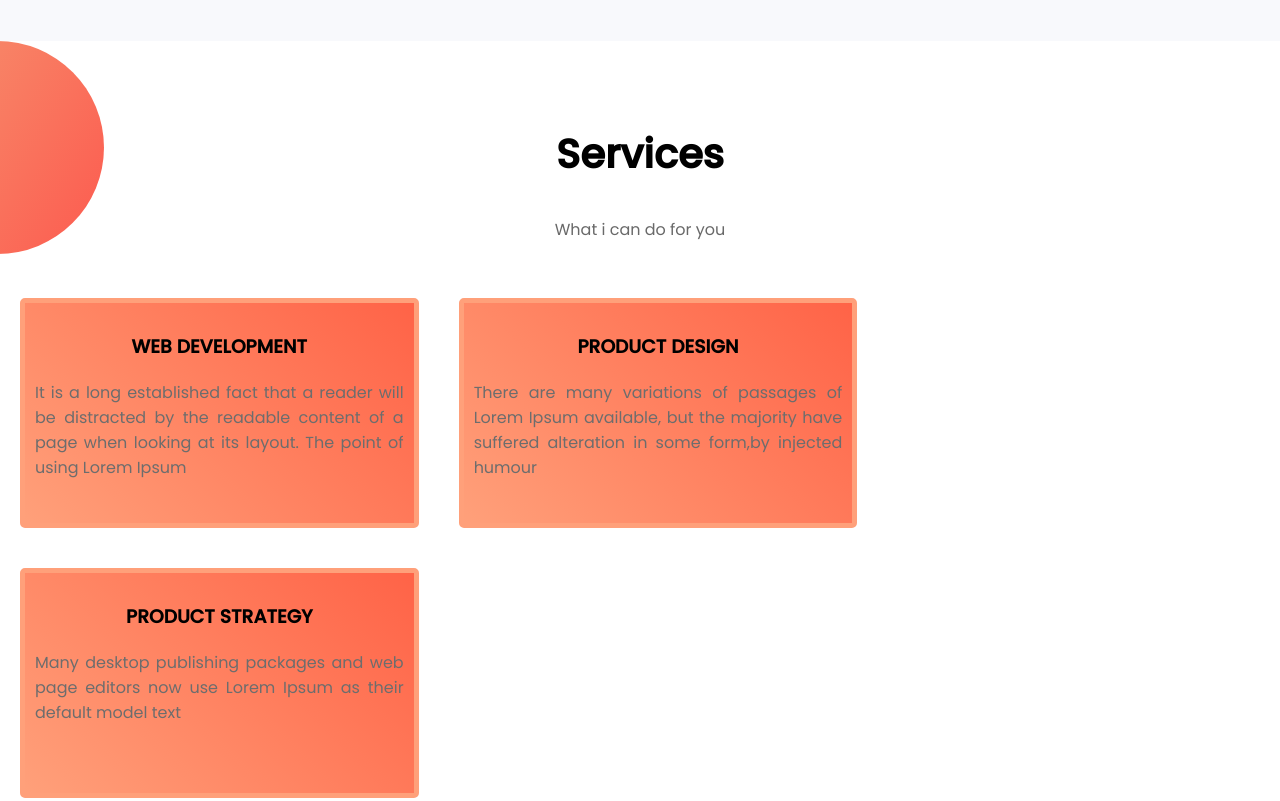
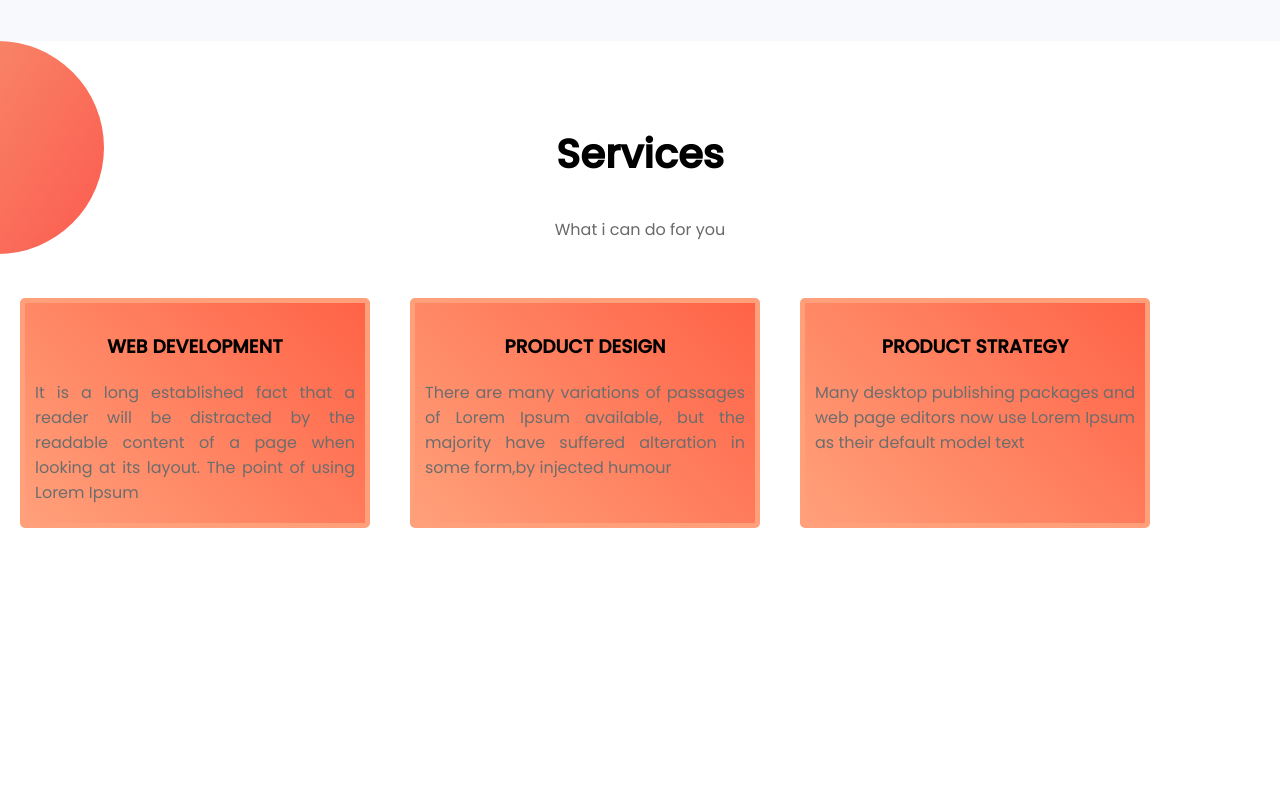
Before and after one commit to mejun007/Final-assignment, a plain HTML site: page index.html in a window 1280 px wide. Shown: the part 1659-2460 px from the top of the page. Drawn offline with Linux system fonts and the light colour scheme.

Commit message:
new-update

```diff
--- a/style.css
+++ b/style.css
@@ -141,7 +141,7 @@ section{
      border: 5px solid lightsalmon;
      border-radius: 5px;
      margin: 20px 20px 20px 20px;
-     width: 28.8%;
+     width: 25%;
      height: 200px;
      padding: 10px;
     float: left;
```
